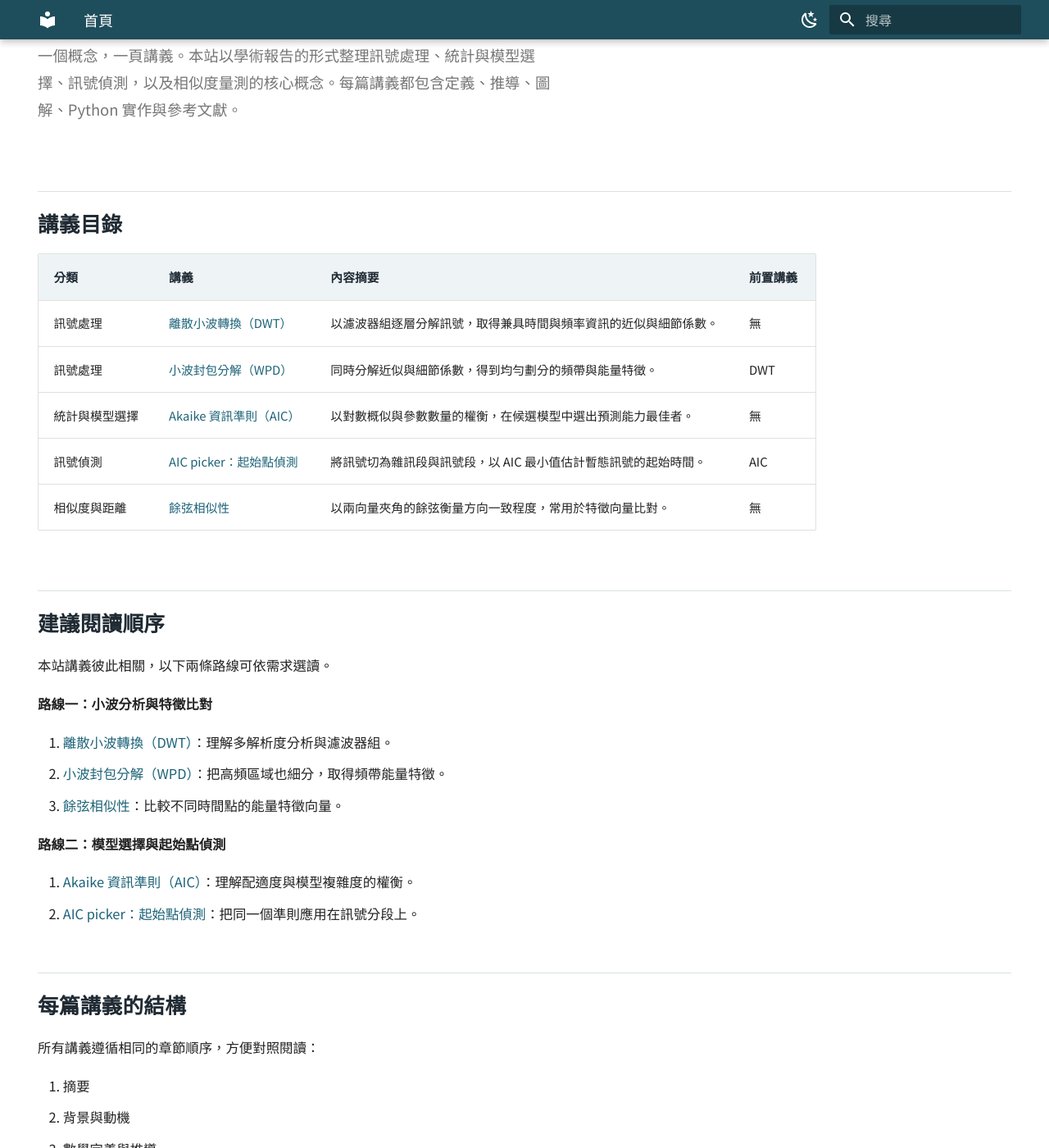
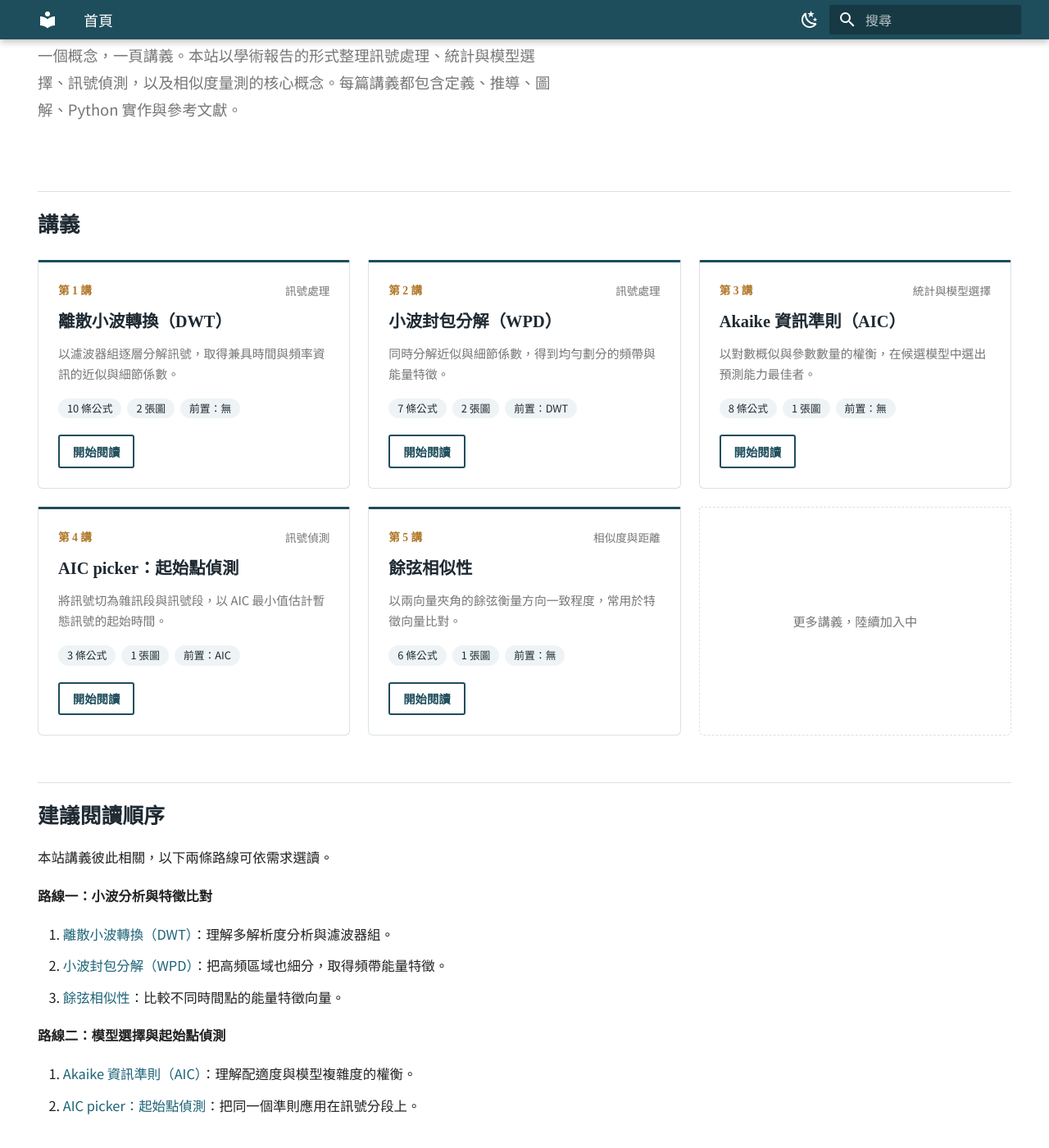
Before and after one commit to chou084/jiangjiang-xuetang, an MkDocs documentation site: the page built from docs/index.md, in a window 1280 px wide and 1400 px high, scrolled down 335 px. Shown: the whole window at 82% size. Built offline with MkDocs 1.6.1 and Material for MkDocs 9.7.7, drawn with Linux system fonts in a browser that asks for light colours; some of the changed text lies outside the part shown.

Commit message:
Add files via upload

```diff
--- a/docs/assets/stylesheets/extra.css
+++ b/docs/assets/stylesheets/extra.css
@@ -161,8 +161,130 @@
   margin-bottom: 0.3em;
 }
 
+/* ---------- 首頁講義卡片 ---------- */
+.kk-grid {
+  display: grid;
+  grid-template-columns: repeat(auto-fill, minmax(15.5rem, 1fr));
+  gap: 1.1rem;
+  margin: 1.2rem 0 0.5rem;
+}
+
+.md-typeset .kk-card {
+  display: flex;
+  flex-direction: column;
+  padding: 1.1rem 1.2rem 1.2rem;
+  background: var(--md-default-bg-color);
+  border: 1px solid var(--kk-rule);
+  border-top: 3px solid var(--kk-primary);
+  border-radius: 2px 2px 6px 6px;
+  transition: border-color 0.15s ease;
+}
+
+.md-typeset .kk-card:hover,
+.md-typeset .kk-card:focus-within {
+  border-color: var(--kk-primary);
+}
+
+.md-typeset .kk-card :where(p, ul) {
+  margin: 0;
+}
+
+.md-typeset .kk-card-label {
+  display: flex;
+  justify-content: space-between;
+  gap: 0.5rem;
+  font-size: 0.68rem;
+  color: var(--md-default-fg-color--light);
+}
+
+.md-typeset .kk-card-no {
+  font-family: var(--kk-serif);
+  font-weight: 700;
+  color: var(--kk-accent);
+}
+
+.md-typeset .kk-card-title {
+  margin-top: 0.55rem;
+  font-family: var(--kk-serif);
+  font-size: 1.02rem;
+  font-weight: 700;
+  line-height: 1.45;
+}
+
+.md-typeset .kk-card-title a {
+  color: var(--kk-ink);
+}
+
+.md-typeset .kk-card-title a:hover {
+  color: var(--kk-primary);
+}
+
+.md-typeset .kk-card-desc {
+  margin-top: 0.5rem;
+  font-size: 0.74rem;
+  line-height: 1.7;
+  color: var(--md-default-fg-color--light);
+  flex-grow: 1;
+}
+
+.md-typeset ul.kk-chips {
+  display: flex;
+  flex-wrap: wrap;
+  gap: 0.35rem;
+  margin-top: 0.9rem;
+  padding: 0;
+  list-style: none;
+}
+
+.md-typeset ul.kk-chips li {
+  margin: 0;
+  padding: 0.1rem 0.55rem;
+  font-size: 0.64rem;
+  line-height: 1.6;
+  color: var(--kk-ink);
+  background: var(--kk-primary-soft);
+  border-radius: 1rem;
+}
+
+.md-typeset .kk-card-action {
+  margin-top: 1rem;
+}
+
+.md-typeset .kk-card-action .md-button {
+  margin: 0;
+  padding: 0.35em 1.1em;
+  font-size: 0.72rem;
+  border-radius: 3px;
+}
+
+.md-typeset .kk-card-more {
+  align-items: center;
+  justify-content: center;
+  min-height: 12rem;
+  border: 1px dashed var(--kk-rule);
+  border-top: 1px dashed var(--kk-rule);
+  background: transparent;
+  color: var(--md-default-fg-color--light);
+  font-size: 0.76rem;
+}
+
+.md-typeset .kk-card-more:hover {
+  border-color: var(--kk-rule);
+}
+
+@media (prefers-reduced-motion: reduce) {
+  .md-typeset .kk-card {
+    transition: none;
+  }
+}
+
 @media screen and (max-width: 44.9375em) {
   .md-typeset {
     font-size: 0.8rem;
   }
 }
+
+[dir] .md-typeset ul.kk-chips {
+  margin-left: 0;
+  margin-right: 0;
+}
--- a/docs/index.md
+++ b/docs/index.md
@@ -12,15 +12,55 @@ hide:
 <p class="kk-lead">一個概念，一頁講義。本站以學術報告的形式整理訊號處理、統計與模型選擇、訊號偵測，以及相似度量測的核心概念。每篇講義都包含定義、推導、圖解、Python 實作與參考文獻。</p>
 </div>
 
-## 講義目錄
+## 講義
 
-| 分類 | 講義 | 內容摘要 | 前置講義 |
-| --- | --- | --- | --- |
-| 訊號處理 | [離散小波轉換（DWT）](signal-processing/dwt.md) | 以濾波器組逐層分解訊號，取得兼具時間與頻率資訊的近似與細節係數。 | 無 |
-| 訊號處理 | [小波封包分解（WPD）](signal-processing/wpd.md) | 同時分解近似與細節係數，得到均勻劃分的頻帶與能量特徵。 | DWT |
-| 統計與模型選擇 | [Akaike 資訊準則（AIC）](model-selection/aic.md) | 以對數概似與參數數量的權衡，在候選模型中選出預測能力最佳者。 | 無 |
-| 訊號偵測 | [AIC picker：起始點偵測](signal-detection/aic-picker.md) | 將訊號切為雜訊段與訊號段，以 AIC 最小值估計暫態訊號的起始時間。 | AIC |
-| 相似度與距離 | [餘弦相似性](similarity/cosine-similarity.md) | 以兩向量夾角的餘弦衡量方向一致程度，常用於特徵向量比對。 | 無 |
+<div class="kk-grid" markdown>
+
+<div class="kk-card" markdown>
+<p class="kk-card-label"><span class="kk-card-no">第 1 講</span><span class="kk-card-cat">訊號處理</span></p>
+<p class="kk-card-title" markdown="span">[離散小波轉換（DWT）](signal-processing/dwt.md)</p>
+<p class="kk-card-desc">以濾波器組逐層分解訊號，取得兼具時間與頻率資訊的近似與細節係數。</p>
+<ul class="kk-chips"><li>10 條公式</li><li>2 張圖</li><li>前置：無</li></ul>
+<p class="kk-card-action" markdown="span">[開始閱讀](signal-processing/dwt.md){ .md-button }</p>
+</div>
+
+<div class="kk-card" markdown>
+<p class="kk-card-label"><span class="kk-card-no">第 2 講</span><span class="kk-card-cat">訊號處理</span></p>
+<p class="kk-card-title" markdown="span">[小波封包分解（WPD）](signal-processing/wpd.md)</p>
+<p class="kk-card-desc">同時分解近似與細節係數，得到均勻劃分的頻帶與能量特徵。</p>
+<ul class="kk-chips"><li>7 條公式</li><li>2 張圖</li><li>前置：DWT</li></ul>
+<p class="kk-card-action" markdown="span">[開始閱讀](signal-processing/wpd.md){ .md-button }</p>
+</div>
+
+<div class="kk-card" markdown>
+<p class="kk-card-label"><span class="kk-card-no">第 3 講</span><span class="kk-card-cat">統計與模型選擇</span></p>
+<p class="kk-card-title" markdown="span">[Akaike 資訊準則（AIC）](model-selection/aic.md)</p>
+<p class="kk-card-desc">以對數概似與參數數量的權衡，在候選模型中選出預測能力最佳者。</p>
+<ul class="kk-chips"><li>8 條公式</li><li>1 張圖</li><li>前置：無</li></ul>
+<p class="kk-card-action" markdown="span">[開始閱讀](model-selection/aic.md){ .md-button }</p>
+</div>
+
+<div class="kk-card" markdown>
+<p class="kk-card-label"><span class="kk-card-no">第 4 講</span><span class="kk-card-cat">訊號偵測</span></p>
+<p class="kk-card-title" markdown="span">[AIC picker：起始點偵測](signal-detection/aic-picker.md)</p>
+<p class="kk-card-desc">將訊號切為雜訊段與訊號段，以 AIC 最小值估計暫態訊號的起始時間。</p>
+<ul class="kk-chips"><li>3 條公式</li><li>1 張圖</li><li>前置：AIC</li></ul>
+<p class="kk-card-action" markdown="span">[開始閱讀](signal-detection/aic-picker.md){ .md-button }</p>
+</div>
+
+<div class="kk-card" markdown>
+<p class="kk-card-label"><span class="kk-card-no">第 5 講</span><span class="kk-card-cat">相似度與距離</span></p>
+<p class="kk-card-title" markdown="span">[餘弦相似性](similarity/cosine-similarity.md)</p>
+<p class="kk-card-desc">以兩向量夾角的餘弦衡量方向一致程度，常用於特徵向量比對。</p>
+<ul class="kk-chips"><li>6 條公式</li><li>1 張圖</li><li>前置：無</li></ul>
+<p class="kk-card-action" markdown="span">[開始閱讀](similarity/cosine-similarity.md){ .md-button }</p>
+</div>
+
+<div class="kk-card kk-card-more">
+<p>更多講義，陸續加入中</p>
+</div>
+
+</div>
 
 ## 建議閱讀順序
 
@@ -50,7 +90,3 @@ hide:
 7. 限制與注意事項
 8. 相關講義
 9. 參考文獻
-
-## 關於本站
-
-本站以 [MkDocs](https://www.mkdocs.org/) 與 Material for MkDocs 建置，並部署於 GitHub Pages。講義格式、檔案命名與新增流程統一記載於專案根目錄的 `AGENTS.md`，人與 AI 都依照同一份規則撰寫內容。文中的圖片皆由 `scripts/figures/` 內的 Python 腳本產生，可重現。
```
Also changed, not shown: AGENTS.md (+26 -5 lines), README.md (+2 -2 lines), 1 other file.
